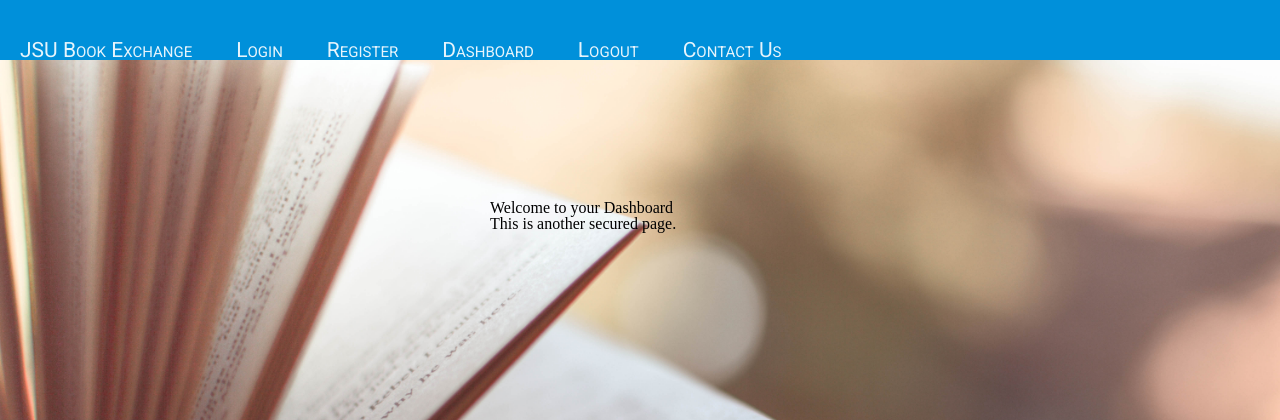
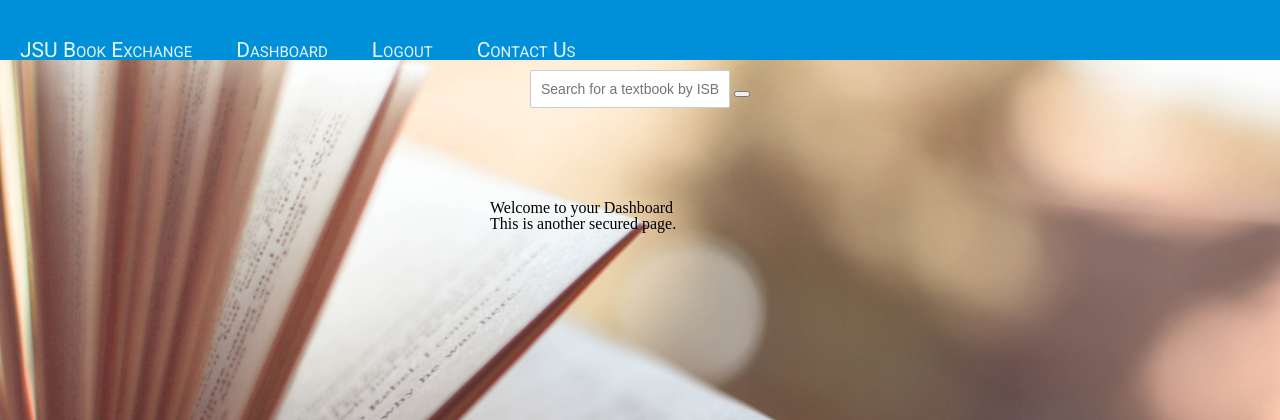
Before and after one commit to JsonTyler/CS450, a PHP site: page /dashboard.php in a window 1280 px wide. Shown: the top 420 px of the page. Run offline with PHP 8.4, Linux system fonts and the light colour scheme; the visitor is signed in with stand-in values (Sample User, id 1).

Commit message:
adding updated files

```diff
--- a/contactus.php
+++ b/contactus.php
@@ -19,8 +19,6 @@
 
 				 <ul>
            <li><a href="index.php" id="logo">JSU Book Exchange</a></li>
-           <li><a href="login.php">Login</a></li>
-           <li><a href="registration.php">Register</a></li>
            <li><a href="dashboard.php">Dashboard</a></li>
            <li><a href="logout.php">Logout</a></li>
            <li><a href="contactus.php">Contact Us</a></li>
--- a/dashboard.php
+++ b/dashboard.php
@@ -19,8 +19,6 @@ include("auth.php");
 
        <ul>
          <li><a href="index.php" id="logo">JSU Book Exchange</a></li>
-         <li><a href="login.php">Login</a></li>
-         <li><a href="registration.php">Register</a></li>
          <li><a href="dashboard.php">Dashboard</a></li>
          <li><a href="logout.php">Logout</a></li>
          <li><a href="contactus.php">Contact Us</a></li>
@@ -32,7 +30,17 @@ include("auth.php");
          <p>This is another secured page.</p>
     </div>
   </header>
+<div class="container">
+        <section>
+          <div class="wrap">
+   <div class="search">
+      <input type="text" class="searchTerm" placeholder="Search for a textbook by ISBN, title or keyword">
+      <button type="submit" class="searchButton">
+        <i class="fa fa-search"></i>
+     </button>
 
+        </section>
+      </div>
   <footer>
   <div class="footer">
     Copyright &copy; JSUBOOKEXCHANGE.COM
--- a/db.php
+++ b/db.php
@@ -2,7 +2,7 @@
 // Enter your Host, username, password, database below.
 $con = mysqli_connect("localhost", "jacksonstate","thisisapassword","jacksonstateproject");
 
-//$con = mysqli_connect("localhost","root","","jackson"); <-- local connection
+//$con = mysqli_connect("localhost","root","","jackson");
 
 // Check connection
 if (mysqli_connect_errno())
--- a/index.php
+++ b/index.php
@@ -19,8 +19,6 @@ include("auth.php");
 
 				 <ul>
 					 <li><a href="index.php" id="logo">JSU Book Exchange</a></li>
-					 <li><a href="login.php">Login</a></li>
-					 <li><a href="registration.php">Register</a></li>
 					 <li><a href="dashboard.php">Dashboard</a></li>
 					 <li><a href="logout.php">Logout</a></li>
            <li><a href="contactus.php">Contact Us</a></li>
--- a/login.php
+++ b/login.php
@@ -45,11 +45,7 @@
 
      <ul>
        <li><a href="index.php" id="logo">JSU Book Exchange</a></li>
-       <li><a href="login.php">Login</a></li>
        <li><a href="registration.php">Register</a></li>
-       <li><a href="dashboard.php">Dashboard</a></li>
-       <li><a href="logout.php">Logout</a></li>
-       <li><a href="contactus.php">Contact Us</a></li>
      </ul>
 
  </div>
--- a/registration.php
+++ b/registration.php
@@ -54,10 +54,6 @@
 				 <ul>
 					 <li><a href="index.php" id="logo">JSU Book Exchange</a></li>
 					 <li><a href="login.php">Login</a></li>
-					 <li><a href="registration.php">Register</a></li>
-					 <li><a href="dashboard.php">Dashboard</a></li>
-					 <li><a href="logout.php">Logout</a></li>
-					 <li><a href="contactus.php">Contact Us</a></li>
 				 </ul>
 
 		 </div>
--- a/thankyou.php
+++ b/thankyou.php
@@ -18,8 +18,6 @@ include("auth.php");
       <div id="nav">
          <ul>
            <li><a href="index.php" id="logo">JSU Book Exchange</a></li>
-           <li><a href="login.php">Login</a></li>
-           <li><a href="registration.php">Register</a></li>
            <li><a href="dashboard.php">Dashboard</a></li>
            <li><a href="logout.php">Logout</a></li>
            <li><a href="contactus.php">Contact Us</a></li>
```
